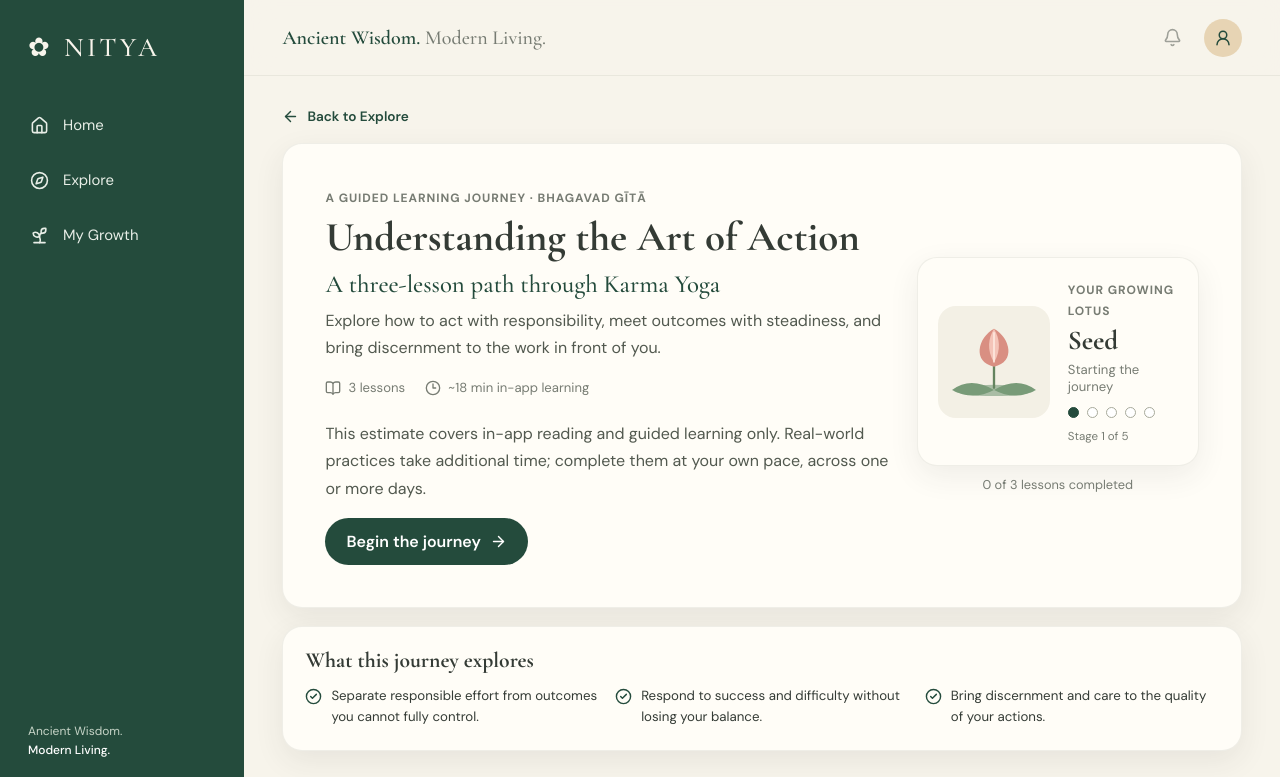
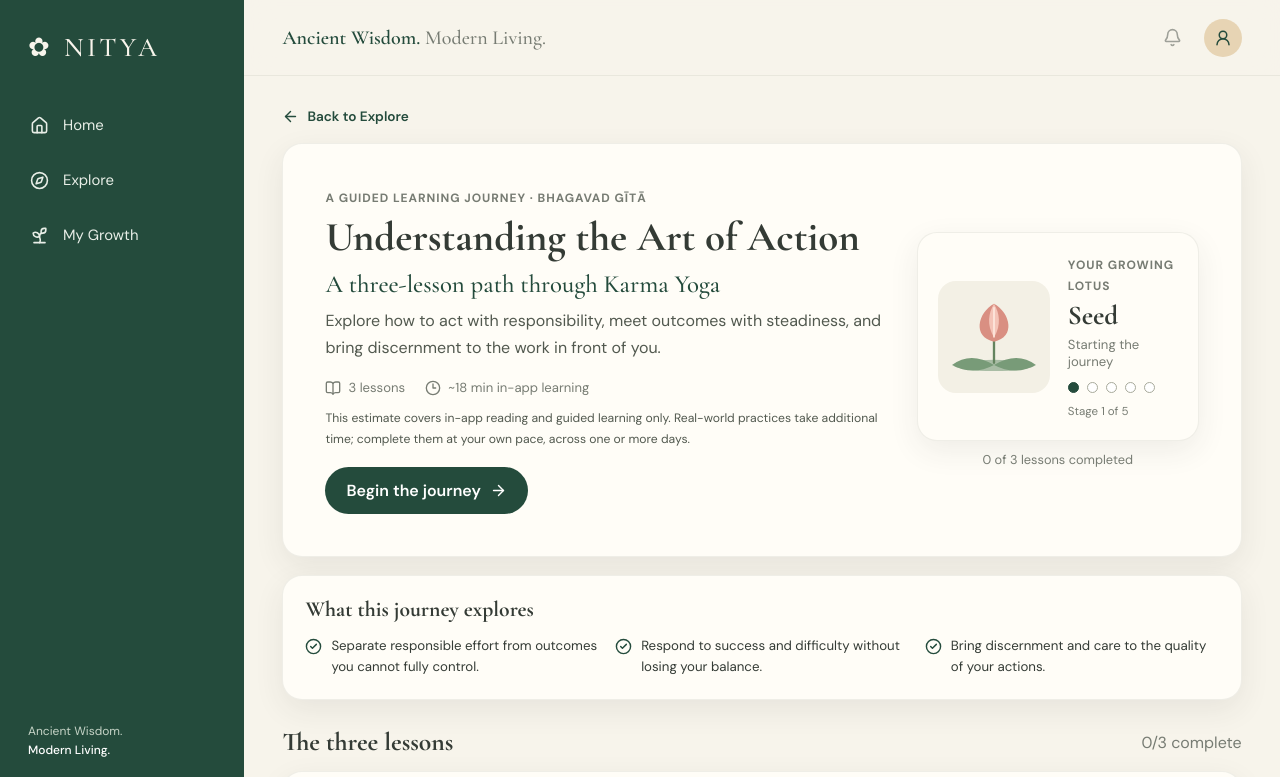
Before and after one commit to rskr28/Nitya, a React (Vite) app: page /journey/art-of-action in a window 1280 px wide. Shown: the top 777 px of the page. Built offline with nearby package versions, Linux system fonts and the light colour scheme.

Commit message:
Style the in-app versus real-world practice time note

```diff
--- a/src/pages/Journey/index.css
+++ b/src/pages/Journey/index.css
@@ -26,3 +26,5 @@
 .journey-lesson__link{width:38px;height:38px;flex:none;border-radius:50%;display:grid;place-items:center;color:var(--forest);background:var(--sage-pale)}
 .journey-source-note{margin:18px 0;color:var(--muted);font-size:.75rem;line-height:1.6}
 @media(max-width:760px){.journey-hero{grid-template-columns:1fr}.journey-hero__growth{grid-row:1;justify-items:start}.journey-outcomes__grid{grid-template-columns:1fr}.journey-lesson{align-items:flex-start}.journey-lesson__link{margin-top:10px}}
+
+.journey-time-note{max-width:650px;margin:-12px 0 18px;color:var(--muted);font-size:.76rem;line-height:1.55}
```
